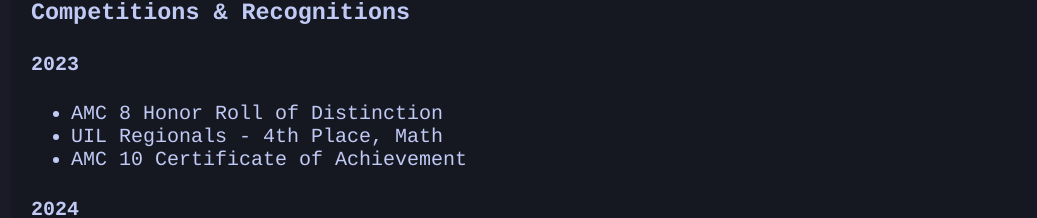
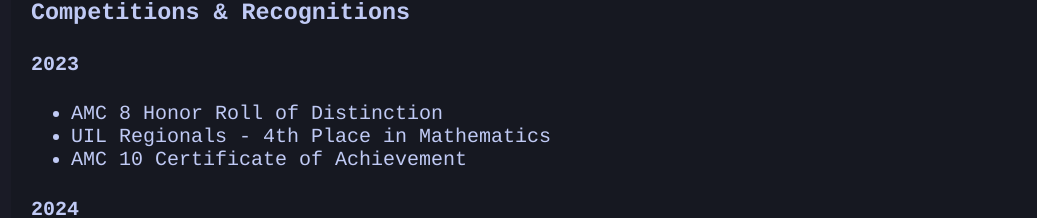
Before and after one commit to justinwang10101/justinwang10101.github.io, a plain HTML site: page index.html in a window 1280 px wide. Shown: the part 796-1014 px from the top of the page, without its empty margins (109-1146 px from the left). Drawn offline with Linux system fonts and the light colour scheme.

Commit message:
justin wang 3rd commit# Please enter the commit message for your changes. Lines starting

```diff
--- a/index.html
+++ b/index.html
@@ -43,7 +43,7 @@
         <h4>2023</h4>
         <ul>
             <li>AMC 8 Honor Roll of Distinction</li>
-            <li>UIL Regionals - 4th Place, Math</li>
+            <li>UIL Regionals - 4th Place in Mathematics</li>
             <li>AMC 10 Certificate of Achievement</li>
         </ul>
         <h4>2024</h4>
```
